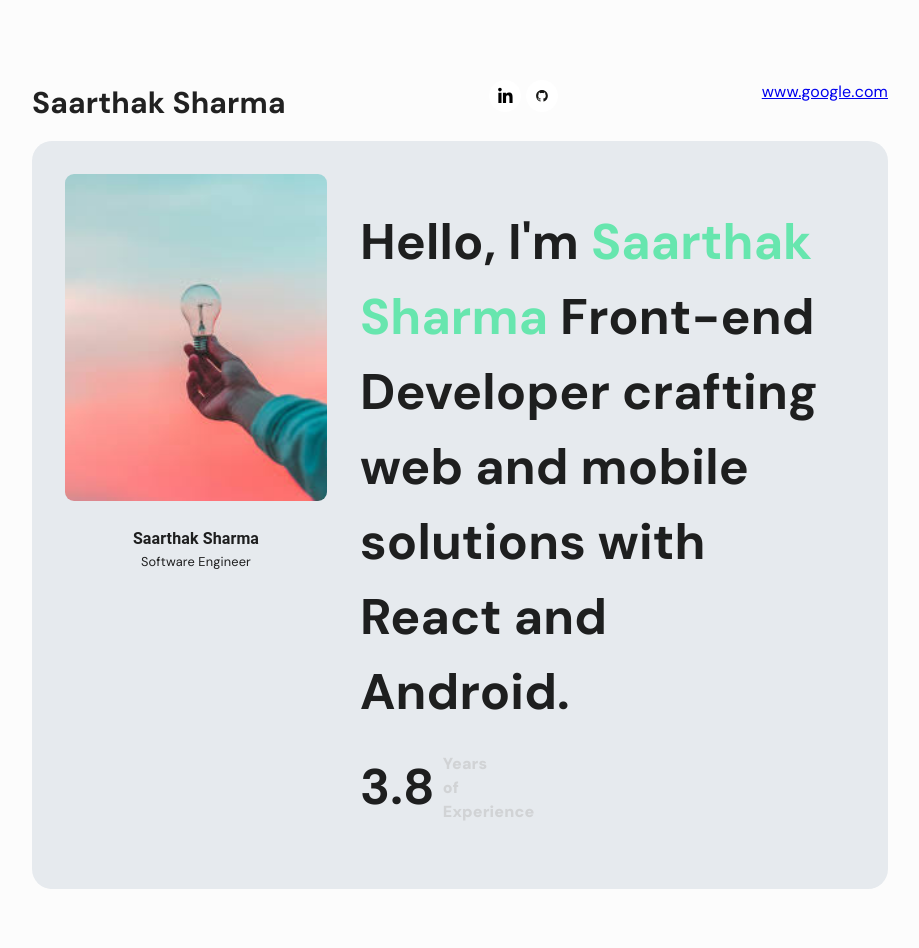
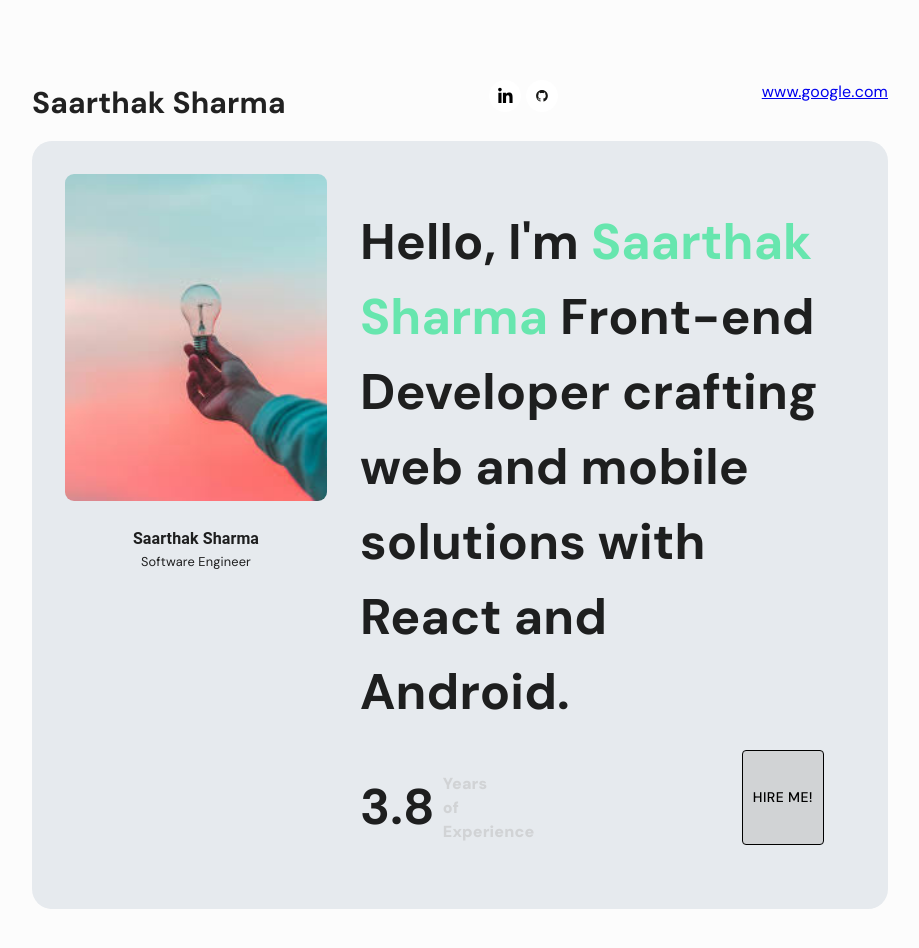
Before and after one commit to saarthak10/dev-fusion, a React (Vite) app in the folder dev-fusion/: page / in a window 1280 px wide. Shown: the top 948 px of the page, without its empty margins (205-1124 px from the left). Built offline with nearby package versions, Linux system fonts and the light colour scheme.

Commit message:
button added

```diff
--- a/dev-fusion/src/config/theme.jsx
+++ b/dev-fusion/src/config/theme.jsx
@@ -20,7 +20,14 @@ let theme = createTheme({
         },
         green:{
             main: "#67E6AE"
-        }
+        },
+        overrides: {
+            MuiButton: {
+              raisedPrimary: {
+                color: '#000000',
+              },
+            },
+          }
     }
 
 })
--- a/dev-fusion/src/pages/home/Home.jsx
+++ b/dev-fusion/src/pages/home/Home.jsx
@@ -1,4 +1,4 @@
-import { Box, Grid2, Typography } from '@mui/material'
+import { Box, Button, Grid2, Typography } from '@mui/material'
 import { Link } from 'react-router-dom'
 import linkdIcon from '../../assets/icons/linkdinIcon.svg'
 import githubIcon from '../../assets/icons/github.svg'
@@ -46,7 +46,8 @@ const Home = () => {
           <Grid2 item size={{xs:12, md:8}} padding={{xs:2,md:4, lg:4}} >
             <Typography variant='extraLarge'>Hello, I&apos;m <Typography component={'span'} variant='extraLarge' color={theme.palette.green.main}>{data?.username}</Typography> </Typography>
             <Typography variant='extraLarge'>{data?.intro}</Typography>
-            <Box sx={{display:'flex', marginTop:'20px'}} >
+            <Box sx={{display:'flex', marginTop:'20px', justifyContent:'space-between'}} >
+              <Box sx={{display:'flex', marginTop:'20px'}}>
               <Typography variant='extraLarge'>
                 {data?.yearsOfExperience}
               </Typography>
@@ -60,7 +61,19 @@ const Home = () => {
                 <Typography variant='labelSmall' color={theme.palette.neutral.normal}>
                   Experience
                 </Typography>
+
               </Box>
+
+              </Box>
+              <Button sx={{
+                border:'1px solid #000000',
+                background:`${theme.palette.neutral.normal}`,
+                color:'#000000',
+                fontFamily:'DM Sans',
+                padding:'10px'
+              }}>
+                Hire Me!
+                </Button>
             </Box>
           </Grid2>
         </Grid2>
```
Also changed, not shown: dev-fusion/src/components/StyledButton.jsx (added).
